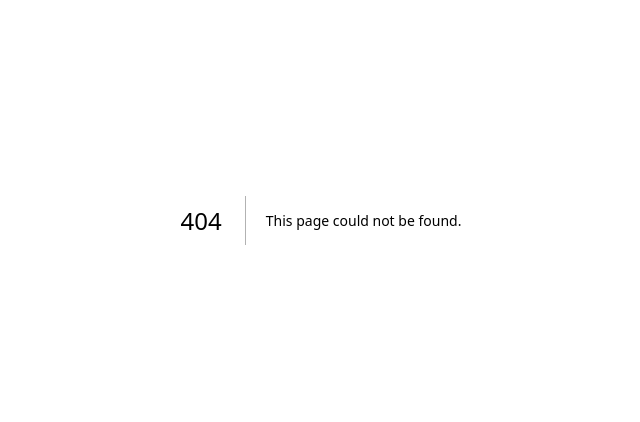
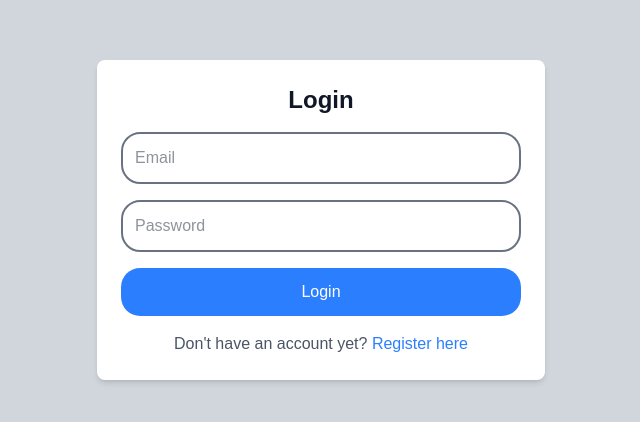
Before and after one commit to MajewskiAdrian/praktyki-projekt, a Next.js app: page /login in a window 1280 px wide. Before the commit this address had no page. Shown: the part 180-602 px from the top of the page, without its empty margins (319-959 px from the left). Built offline with nearby package versions, Linux system fonts and the light colour scheme.

Commit message:
feat: implement login functionality with user authentication, add login form component, and update styles
Co-authored-by: Lemi07 <Lemi07@users.noreply.github.com>
Co-authored-by: Oskarkozi <Oskarkozi@users.noreply.github.com>

```diff
--- /dev/null
+++ b/app/api/login/route.ts
@@ -0,0 +1,24 @@
+import { NextResponse } from "next/server";
+import { prisma } from "../../../lib/prisma";
+import bcrypt from "bcryptjs";
+
+export async function POST(req: Request) {
+    const body = await req.json();
+    const { email, password } = body;
+
+    if (!email || !password) return NextResponse.json({ error: "Missing fields" }, { status: 400 });
+
+    const user = await prisma.user.findUnique({where: { email }});
+    if (!user) {
+        return NextResponse.json({ error: "User does not exist" }, { status: 404 });
+    }
+    if (!user.password) {
+        return NextResponse.json({ error: "User has no password set" }, { status: 400 });
+    }
+
+    const passwordMatch = await bcrypt.compare(password, user.password);
+    if (!passwordMatch) {
+        return NextResponse.json({ error: "Invalid email or password" }, { status: 401 });
+    }
+    return NextResponse.json({ user });
+}
--- a/app/api/register/route.ts
+++ b/app/api/register/route.ts
@@ -1,5 +1,6 @@
 import { NextResponse } from "next/server";
 import { prisma } from "../../../lib/prisma"; // relative import to root /lib/prisma.ts
+import bcrypt from "bcryptjs";
 
 export async function POST(req: Request) {
   try {
@@ -7,6 +8,7 @@ export async function POST(req: Request) {
     console.log("/api/register body:", JSON.stringify(body));
     const { name, email, password } = body;
 
+    // Validate input
     const errors: string[] = [];
     if (typeof name !== "string" || name.trim() === "") {
       errors.push("name");
@@ -37,8 +39,13 @@ export async function POST(req: Request) {
 
     // Create new user
     // NOTE: consider hashing the password before storing in production
-        const userData: any = { name, email, password };
-        console.log("Creating user with:", { name, email, hasPassword: !!password });
+    const hashedPassword = await bcrypt.hash(password, 10);
+    const userData: any = { name, email, password: hashedPassword };
+    console.log("Creating user with:", {
+      name,
+      email,
+      hasPassword: !!password,
+    });
     const newUser = await prisma.user.create({
       data: userData,
     });
@@ -46,7 +53,10 @@ export async function POST(req: Request) {
     return NextResponse.json(newUser, { status: 201 });
   } catch (error: any) {
     console.error("Error registering user:", error?.message ?? error);
-        const safeMessage = process.env.NODE_ENV === "production" ? "Internal Server Error" : (error?.message ?? String(error));
+    const safeMessage =
+      process.env.NODE_ENV === "production"
+        ? "Internal Server Error"
+        : error?.message ?? String(error);
     return NextResponse.json({ error: safeMessage }, { status: 500 });
   }
 }
--- /dev/null
+++ b/app/components/LoginForm.jsx
@@ -0,0 +1,118 @@
+"use client";
+import { redirect } from 'next/dist/server/api-utils';
+import Link from 'next/link';
+import { useRouter } from 'next/navigation';
+import { useState } from "react";
+
+export default function LoginForm() {
+  const router = useRouter();
+  const [user, setUser] = useState("null"); // dane użytkownika po zalogowaniu
+  const [formData, setFormData] = useState({
+    email: "",
+    password: "",
+  });
+
+  const [statusMsg, setStatusMsg] = useState(""); // message text
+  const [statusType, setStatusType] = useState(""); // "success" || "error"
+  const [isSubmitting, setIsSubmitting] = useState(false);
+
+  const handleChange = (e) => {
+    const { name, value } = e.target;
+    setFormData((prev) => ({ ...prev, [name]: value }));
+  };
+
+  const handleSubmit = async (e) => {
+    e.preventDefault();
+    setIsSubmitting(true);
+    setStatusMsg("");
+    setStatusType("");
+
+    try {
+      // Validation
+      if (!formData.email || !formData.password) {
+        setStatusType("error");
+        setStatusMsg("Please enter both email and password");
+        return;
+      }
+
+      const res = await fetch("/api/login", {
+        method: "POST",
+        headers: { "Content-Type": "application/json" },
+        body: JSON.stringify({
+          email: formData.email,
+          password: formData.password,
+        }),
+      });
+
+      if (!res.ok) {
+        const data = await res.json();
+        setStatusType("error");
+        setStatusMsg(data?.error || "Login failed");
+        return;
+      }
+
+      const user = await res.json();
+      setStatusType("success");
+      setStatusMsg("Login successful!");
+      console.log("User logged in:", user);
+      router.push('/');
+    } catch (error) {
+      console.error(error);
+      setStatusType("error");
+      setStatusMsg(error.message || "An error occurred during login");
+    } finally {
+      setIsSubmitting(false);
+    }
+  };
+
+  return (
+    <form onSubmit={handleSubmit} className="flex flex-col gap-4">
+      <input
+        type="email"
+        name="email"
+        value={formData.email}
+        onChange={handleChange}
+        placeholder="Email"
+        className="border-2 p-3 border-gray-500 rounded-[1.20rem] text-gray-800 focus:border-blue-500 focus:bg-gray-200 outline-none transition-all duration-400"
+      />
+
+      <input
+        type="password"
+        name="password"
+        value={formData.password}
+        onChange={handleChange}
+        placeholder="Password"
+        className="border-2 p-3 border-gray-500 rounded-[1.20rem] text-gray-800 focus:border-blue-500 focus:bg-gray-200 outline-none transition-all duration-400"
+      />
+
+      {/* status message */}
+      {statusMsg && (
+        <div
+          role="status"
+          className={`p-3 rounded text-sm ${
+            statusType === "success"
+              ? "bg-green-100 text-green-800"
+              : "bg-red-100 text-red-800"
+          }`}
+        >
+          {statusMsg}
+        </div>
+      )}
+
+      <button
+        type="submit"
+        className="bg-blue-500 text-white p-3 rounded-[1.20rem] hover:bg-blue-600 transition-colors duration-200"
+      >
+        {isSubmitting ? "Sending..." : "Login"}
+      </button>
+
+      <p className="text-center text-gray-600">
+        Don't have an account yet?{" "}
+        <Link href="/register" className="text-blue-500 hover:text-blue-700">
+          Register here
+        </Link>
+      </p>
+
+    </form>
+  );
+}
--- a/app/components/RegisterForm.jsx
+++ b/app/components/RegisterForm.jsx
@@ -1,7 +1,11 @@
 "use client";
+import { redirect } from "next/dist/server/api-utils";
+import { useRouter } from "next/navigation";
+import Link from "next/link";
 import { useState } from "react";
 
 export default function RegisterForm() {
+  const router = useRouter();
   // Keep a stable shape so inputs stay controlled for component lifetime
   const [formData, setFormData] = useState({
     username: "",
@@ -9,6 +13,10 @@ export default function RegisterForm() {
     password: "",
     confirmPassword: "",
   });
+
+  const [isSubmitting, setIsSubmitting] = useState(false);
+  const [statusMsg, setStatusMsg] = useState(""); // message text
+  const [statusType, setStatusType] = useState(""); // "success" | "error"
 
   const handleChange = (e) => {
     const { name, value } = e.target;
@@ -21,12 +29,16 @@ export default function RegisterForm() {
     try {
       // simple client-side validation
       if (formData.password !== formData.confirmPassword) {
-        console.error("Passwords do not match");
+        setStatusType("error");
+        setStatusMsg("Passwords do not match");
         return;
       }
 
+      setIsSubmitting(true);
+      setStatusMsg("");
+      setStatusType("");
+
       const payload = {
-        // API expects `name` (not `username`)
         name: formData.username,
         email: formData.email,
         password: formData.password,
@@ -38,14 +50,32 @@ export default function RegisterForm() {
         body: JSON.stringify(payload),
       });
 
+      const body = await res.json().catch(() => ({}));
+
       if (!res.ok) {
-        const body = await res.json().catch(() => ({}));
-        console.error("Registration failed:", body?.error || res.statusText);
+        const msg =
+          body?.error ||
+          body?.message ||
+          res.statusText ||
+          "Registration failed";
+        setStatusType("error");
+        setStatusMsg(msg);
       } else {
-        console.log("Registered successfully");
+        setStatusType("success");
+        setStatusMsg("Registered successfully");
+        setFormData({
+          username: "",
+          email: "",
+          password: "",
+          confirmPassword: "",
+        });
       }
     } catch (error) {
+      setStatusType("error");
+      setStatusMsg("Network error occurred - please try again later");
       console.error("Error submitting form:", error);
+    } finally {
+      setIsSubmitting(false);
     }
   };
 
@@ -83,9 +113,37 @@ export default function RegisterForm() {
         placeholder="Confirm Password"
         className="border-2 p-3 border-gray-500 rounded-[1.20rem] text-gray-800 focus:border-blue-500 focus:bg-gray-200 outline-none transition-all duration-400"
       />
-      <button type="submit" className="bg-blue-500 text-white p-3 rounded-[1.20rem] hover:bg-blue-600 transition-colors duration-200">
-        Register
+      {/* status message */}
+      {statusMsg && (
+        <div
+          role="status"
+          className={`p-3 rounded text-sm ${
+            statusType === "success"
+              ? "bg-green-100 text-green-800"
+              : "bg-red-100 text-red-800"
+          }`}
+        >
+          {statusMsg + ". "}
+          {statusType === "success" && (
+            <Link href="/login" className="text-blue-500 hover:text-blue-700">
+              Login now
+            </Link>
+          )}
+        </div>
+      )}
+      <button
+        type="submit"
+        className="bg-blue-500 text-white p-3 rounded-[1.20rem] hover:bg-blue-600 transition-colors duration-200"
+      >
+        {isSubmitting ? "Sending..." : "Register"}
       </button>
+
+      <p className="text-center text-gray-600">
+        Already have an account?{" "}
+        <Link href="/login" className="text-blue-500 hover:text-blue-700">
+          Login here
+        </Link>
+      </p>
     </form>
   );
 }
--- /dev/null
+++ b/app/login/page.tsx
@@ -0,0 +1,14 @@
+"use client";
+import "@/app/ui/global.css";
+import LoginForm from "@/app/components/LoginForm";
+
+export default function RegisterPage() {
+  return (
+    <main className="min-h-screen bg-gray-300 flex items-center justify-center">
+      <div className="w-full max-w-md bg-white p-6 rounded-lg shadow-md flex flex-col gap-4">
+        <h2 className="text-2xl font-bold text-gray-900 text-center">Login</h2>
+        <LoginForm />
+      </div>
+    </main>
+  );
+}
--- a/package.json
+++ b/package.json
@@ -10,6 +10,7 @@
   },
   "dependencies": {
     "@prisma/client": "^6.18.0",
+    "bcryptjs": "^3.0.3",
     "dotenv": "^17.2.3",
     "leaflet": "^1.9.4",
     "next": "16.0.1",
@@ -19,6 +20,7 @@
   },
   "devDependencies": {
     "@tailwindcss/postcss": "^4",
+    "@types/bcryptjs": "^3.0.0",
     "@types/geojson": "^7946.0.16",
     "@types/leaflet": "^1.9.21",
     "@types/node": "^20",
```
Also changed, not shown: 1 other file (tests, documents, lock files or other folders). Lines whose indentation alone changed are shown as unchanged.
